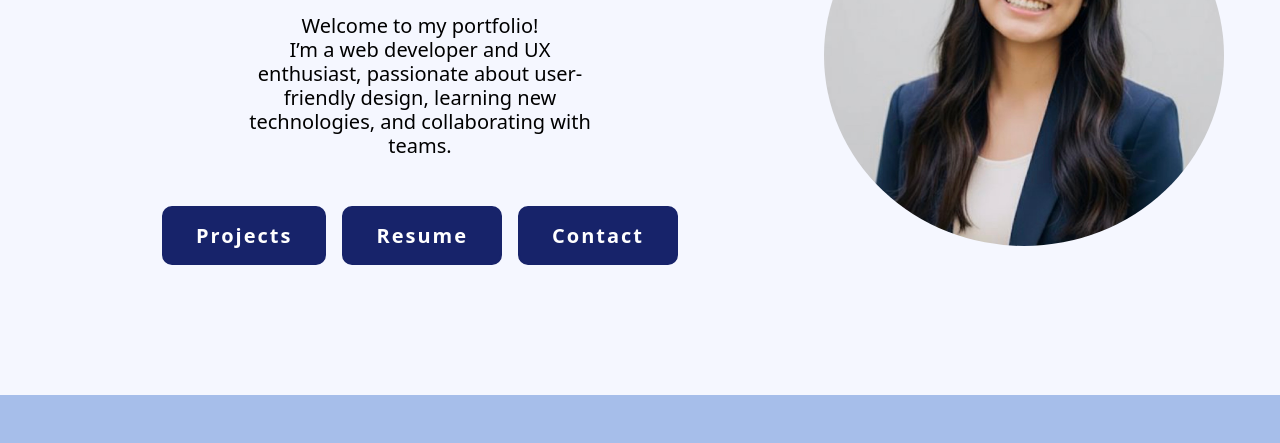
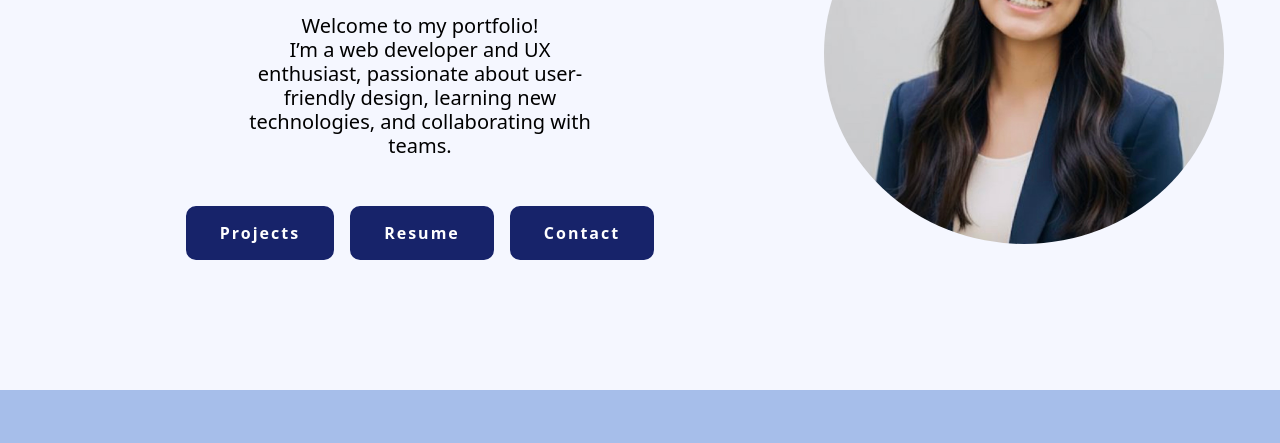
Before and after one commit to madelynacton/madelynacton.github.io, a plain HTML site: page index.html in a window 1280 px wide. Shown: the part 348-791 px from the top of the page. Drawn offline with nearby package versions, Linux system fonts and the light colour scheme; a web font is replaced by a local one.

Commit message:
small fixes

```diff
--- a/css/styles.css
+++ b/css/styles.css
@@ -309,7 +309,7 @@ nav a.active {
 
 
 .action-btns a button {
-  font-size: var(--text-size-lg);
+  font-size: var(--text-size-med);
   font-weight: 600;
   letter-spacing: 2px;
   padding: 1rem 2rem;
```
Also changed, not shown: featured-project-template.html (+0 -2 lines), projects/moj.html (+3 -2 lines).
